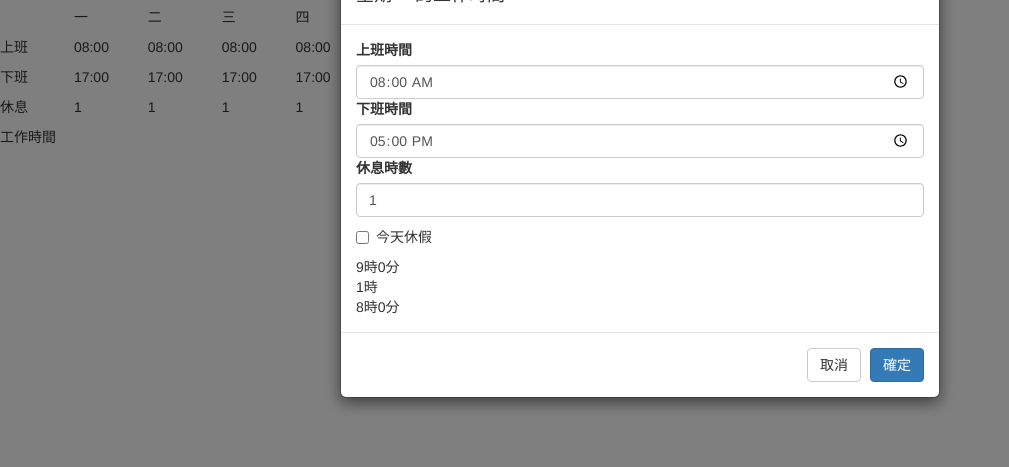
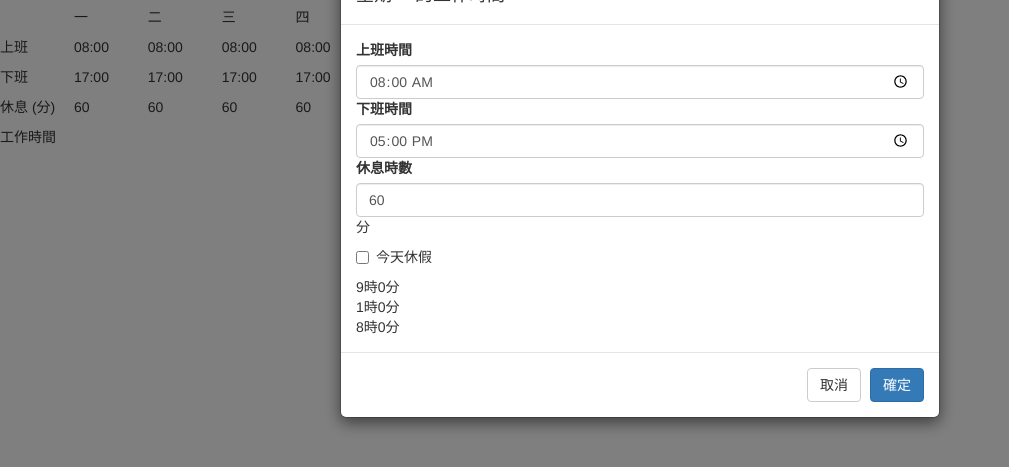
Before and after one commit to goodjoblife/OvertimeSalary, a plain HTML site: page worktimetable.html in a window 1280 px wide. Shown: the part 63-530 px from the top of the page, without its empty margins (0-1009 px from the left). Drawn offline with nearby package versions, Linux system fonts and the light colour scheme.

Commit message:
Free time hour --> minute

```diff
--- a/js/main.js
+++ b/js/main.js
@@ -2,7 +2,7 @@
     function workingTime() {
         this.startTime = moment('08:00', 'HH:mm');
         this.endTime = moment('17:00', 'HH:mm');
-        this.freeTime = 1;
+        this.freeTime = moment.duration(1, "hour");
         this.isBreak = false;
     }
 
@@ -59,15 +59,15 @@
 
         function changeResult() {
             console.log("Need re calculate");
-            var ft = parseInt($ft.val());
+            var ft = moment.duration(parseInt($ft.val()), "minute");
             var stm = moment($st.val(), "HH:mm");
             var etm = moment($et.val(), "HH:mm");
-            var wtdiff = etm.diff(stm, "minutes");
+            var wtdiff = moment.duration(etm.diff(stm));
             var isBreak = $ib.prop("checked") === true;
 
             if (isBreak) {
                 $wt.html((0).toHM());
-                $rt.html("0時");
+                $rt.html("0分");
                 $tt.html((0).toHM());
 
                 $st.prop("disabled", true);
@@ -75,9 +75,9 @@
                 $ft.prop("disabled", true);
             } else {
                 // FIXME
-                $wt.html(wtdiff.toHM());
-                $rt.html(ft + "時");
-                var totalTimeInMinutes = wtdiff - ft * 60;
+                $wt.html(wtdiff.asMinutes().toHM());
+                $rt.html(ft.asMinutes().toHM());
+                var totalTimeInMinutes = moment.duration(wtdiff - ft).asMinutes();
                 $tt.html(totalTimeInMinutes.toHM());
 
                 $st.prop("disabled", false);
@@ -94,7 +94,7 @@
             } else {
                 workingTime.startTime = moment($st.val(), "HH:mm");
                 workingTime.endTime = moment($et.val(), "HH:mm");
-                workingTime.freeTime = parseInt($ft.val());
+                workingTime.freeTime = moment.duration(parseInt($ft.val()), "minute");
                 workingTime.isBreak = false;
             }
 
@@ -117,7 +117,7 @@
                 // initial all value
                 $st.val(workingTime.startTime.format("HH:mm"));
                 $et.val(workingTime.endTime.format("HH:mm"));
-                $ft.val(workingTime.freeTime);
+                $ft.val(workingTime.freeTime.asMinutes());
                 $ib.prop("checked", false);
             }
 
@@ -158,7 +158,7 @@
         } else {
             me.find(".start").html(workingTime.startTime.format("HH:mm"));
             me.find(".end").html(workingTime.endTime.format("HH:mm"));
-            me.find(".break").html(workingTime.freeTime);
+            me.find(".break").html(workingTime.freeTime.asMinutes());
         }
     }
 
@@ -182,9 +182,15 @@ window.workingTimesForm.init(function () {
     $("#weekday-1").click();
 
     workingTimesForm.on("WorkingTimesChanged", function(workingTimes) {
+        updateWokingTime(workingTimes);
+    });
+
+    updateWokingTime(window.workingTimesForm.workingTimes);
+
+    function updateWokingTime(workingTimes) {
         $.each(workingTimes, function(i, workingTime) {
             var weekDay = i + 1;
             $("#weekday-" + weekDay).find(".workingTime").text(calcWorkingTime(workingTime.startTime, workingTime.endTime, workingTime.freeTime));
         });
-    });
+    }
 });
--- a/worktimetable.html
+++ b/worktimetable.html
@@ -23,7 +23,7 @@
                         <label for="wtm-endTime">下班時間</label>
                         <input class="form-control" type="time" value="18:00:00" id="wtm-endTime">
                         <label for="wtm-freeTime">休息時數</label>
-                        <input class="form-control" type="number" value="1" min="0" max="8" id="wtm-freeTime">
+                        <input class="form-control" type="number" value="1" min="0" max="480" id="wtm-freeTime"> 分
                         <div class="checkbox">
                             <label>
                                 <input type="checkbox" id="wtm-isBreak"> 今天休假
@@ -46,7 +46,7 @@
                 <div class="col-md-12"></div>
                 <div class="col-md-12">上班</div>
                 <div class="col-md-12">下班</div>
-                <div class="col-md-12">休息</div>
+                <div class="col-md-12">休息 (分)</div>
                 <div class="col-md-12">工作時間</div>
             </div>
             <div class="row oneday" id="weekday-1">
```
